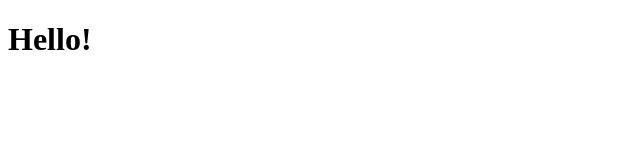
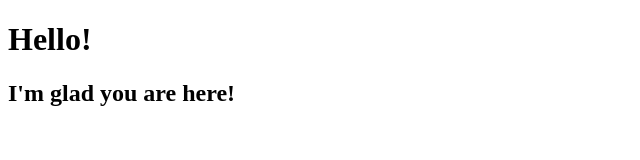
Before and after one commit to DoktOrk/doktork.github.io, a plain HTML site: page index.html in a window 1280 px wide. Shown: the whole page, without its empty margins (0-640 px from the left). Drawn offline with Linux system fonts and the light colour scheme.

Commit message:
greeting

```diff
--- a/index.html
+++ b/index.html
@@ -6,5 +6,6 @@
 </head>
 <body>
     <h1>Hello!</h1>
+    <h2>I'm glad you are here!<h2>
 </body>
 </html>
```
